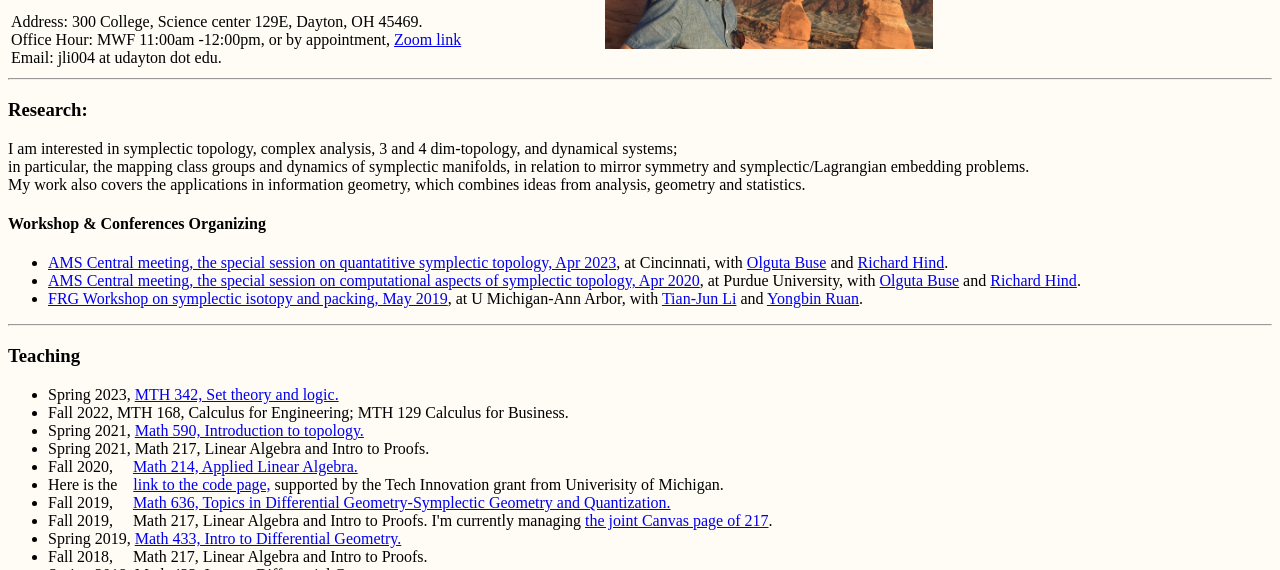
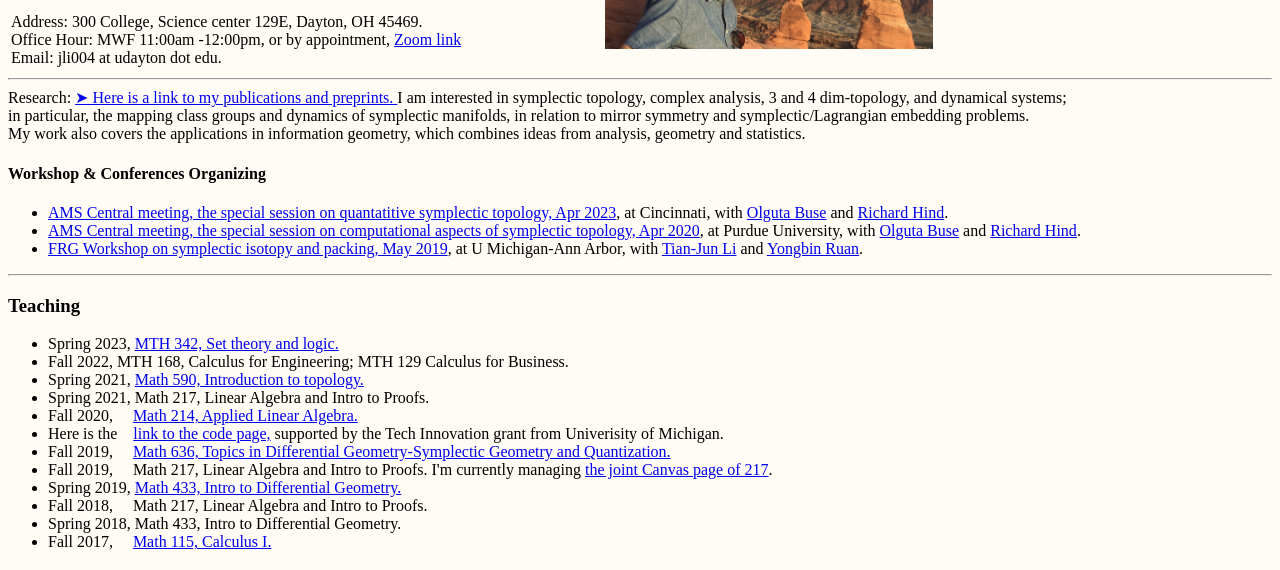
Before and after one commit to lijungeometry/lijungeometry.github.io, a plain HTML site: page index.html in a window 1280 px wide. Shown: the part 126-696 px from the top of the page. Drawn offline with Linux system fonts and the light colour scheme.

Commit message:
Update index.html

```diff
--- a/index.html
+++ b/index.html
@@ -28,7 +28,7 @@ Email: jli004 at udayton dot edu.
 
 <hr>
 
-<h3>Research: <!--<a href = "papers.html">  &#10148 Here is a link to my  publications and preprints. </a>--> </h3>
+Research: <a href = "papers.html">  &#10148 Here is a link to my  publications and preprints. </a>
 
 
 
```
